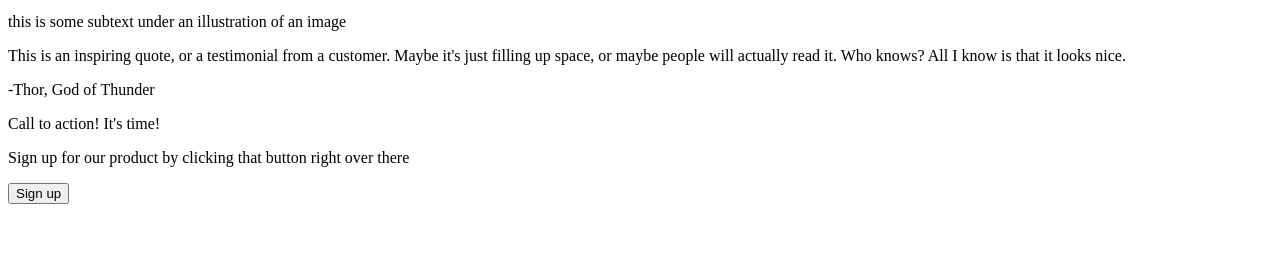
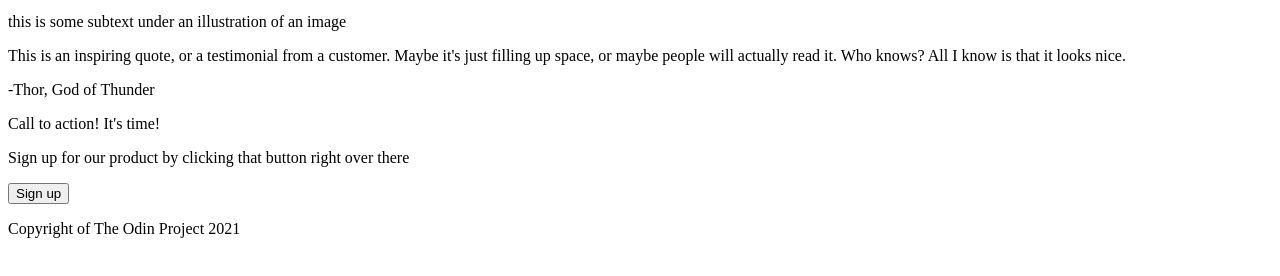
Before and after one commit to codymalay/top-landing-page, a plain HTML site: page index.html in a window 1280 px wide. Shown: the part 466-742 px from the top of the page. Drawn offline with Linux system fonts and the light colour scheme.

Commit message:
add footer to index.html

```diff
--- a/index.html
+++ b/index.html
@@ -45,5 +45,8 @@
             <button class="signup">Sign up</button>
         </div>
     </div>
+    <div class="footer">
+        <p>Copyright of The Odin Project 2021</p>
+    </div>
 </body>
 </html>
```
